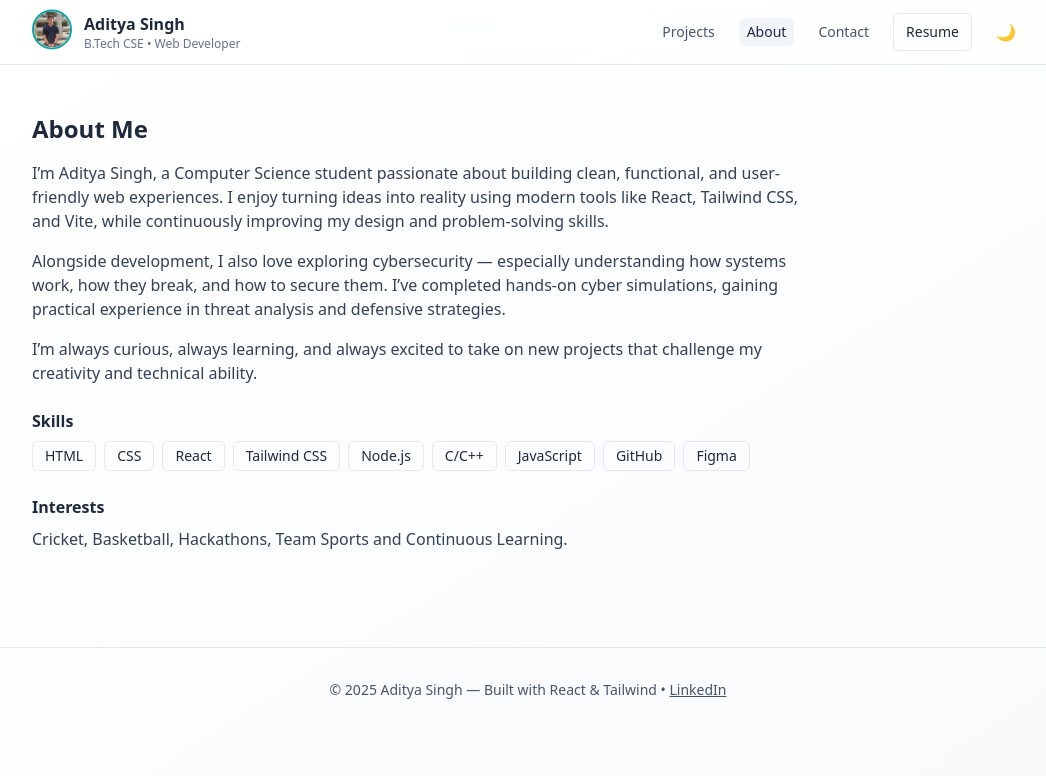
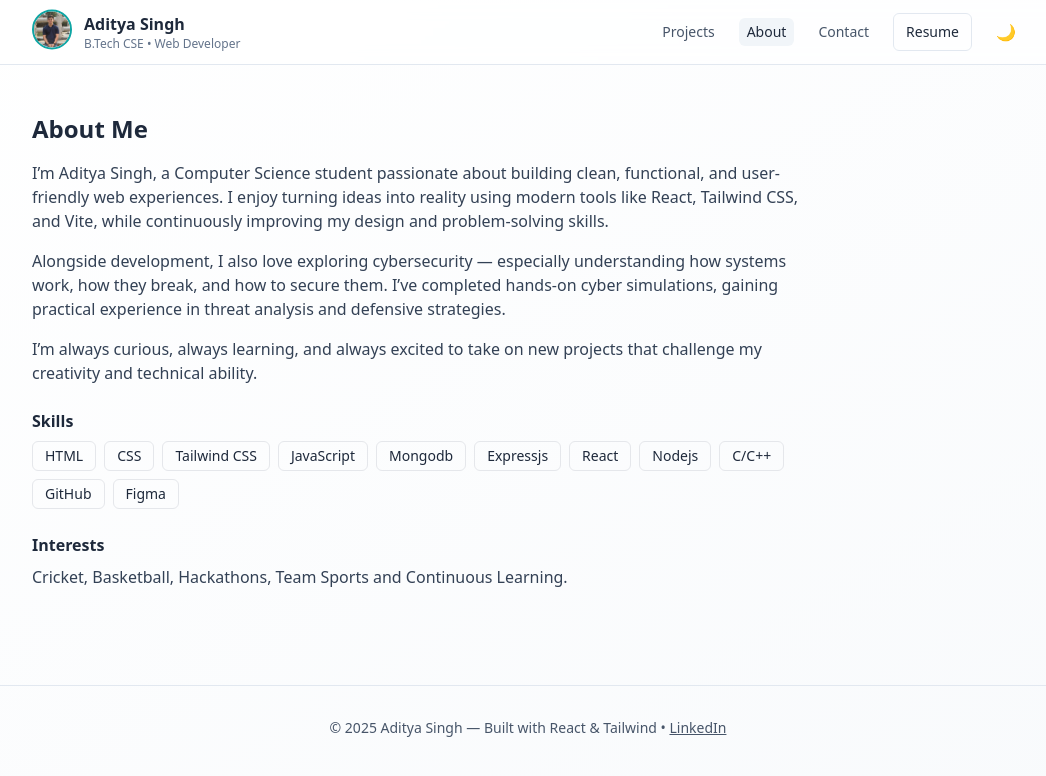
Before and after one commit to 9125aditya/aditya-portfolio, a React (Vite) app: page /about in a window 1280 px wide. Shown: the top 776 px of the page, without its empty margins (112-1158 px from the left). Built offline with nearby package versions, Linux system fonts and the light colour scheme.

Commit message:
first change

```diff
--- a/src/pages/About.jsx
+++ b/src/pages/About.jsx
@@ -19,7 +19,7 @@ I’m always curious, always learning, and always excited to take on new project
 
 <h3 className="mt-6 font-semibold">Skills</h3>
 <div className="mt-2 flex flex-wrap gap-2">
-{['HTML','CSS','React','Tailwind CSS','Node.js','C/C++','JavaScript','GitHub','Figma'].map(s => (
+{['HTML','CSS','Tailwind CSS',,'JavaScript','Mongodb','Expressjs','React','Nodejs','C/C++','GitHub','Figma'].map(s => (
 <span key={s} className="px-3 py-1 text-sm border rounded-md">{s}</span>
 ))}
 </div>
```
